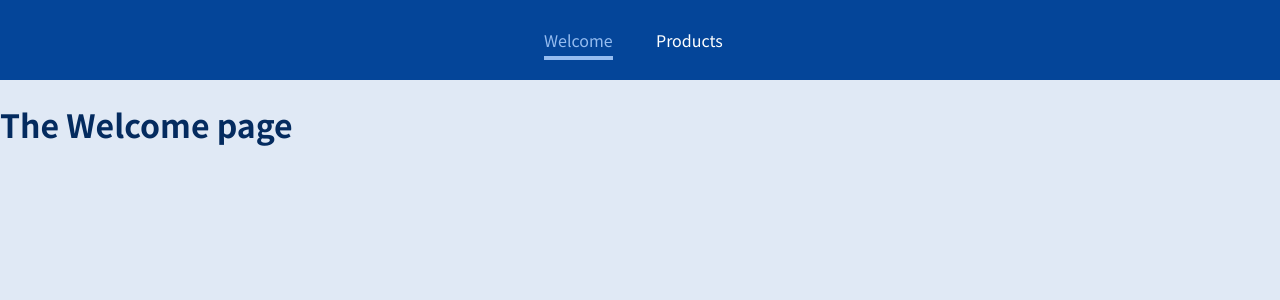
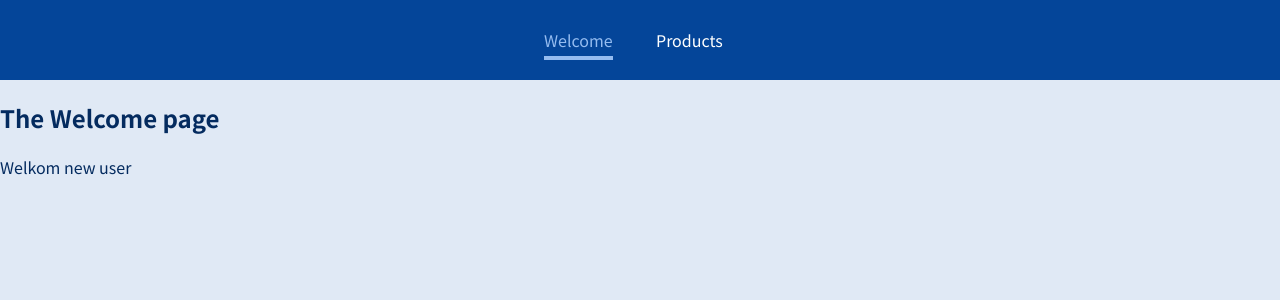
Before and after one commit to rraaij/keepstraight-react, a JavaScript app: page /welcome/new-user in a window 1280 px wide. Shown: the top 300 px of the page. Built offline with nearby package versions, Linux system fonts and the light colour scheme.

Commit message:
redirect

```diff
--- a/src/App.js
+++ b/src/App.js
@@ -1,4 +1,4 @@
-import { Route, Switch } from "react-router-dom";
+import { Redirect, Route, Switch } from "react-router-dom";
 import Welcome from "./pages/Welcome";
 import Products from "./pages/Products";
 import MainHeader from "./components/MainHeader";
@@ -9,6 +9,9 @@ function App() {
     <div>
       <MainHeader />
       <Switch>
+        <Route path="/" exact>
+          <Redirect to="/welcome" />
+        </Route>
         <Route path="/welcome">
           <Welcome />
         </Route>
--- a/src/pages/Welcome.js
+++ b/src/pages/Welcome.js
@@ -1,5 +1,10 @@
+import {Route} from "react-router-dom";
+
 const Welcome = () => {
-    return <h1>The Welcome page</h1>
+    return <section><h1>The Welcome page</h1>
+    <Route path="/welcome/new-user">
+        <p>Welkom new user</p>
+    </Route></section>
 };
 
 export default Welcome;
```
